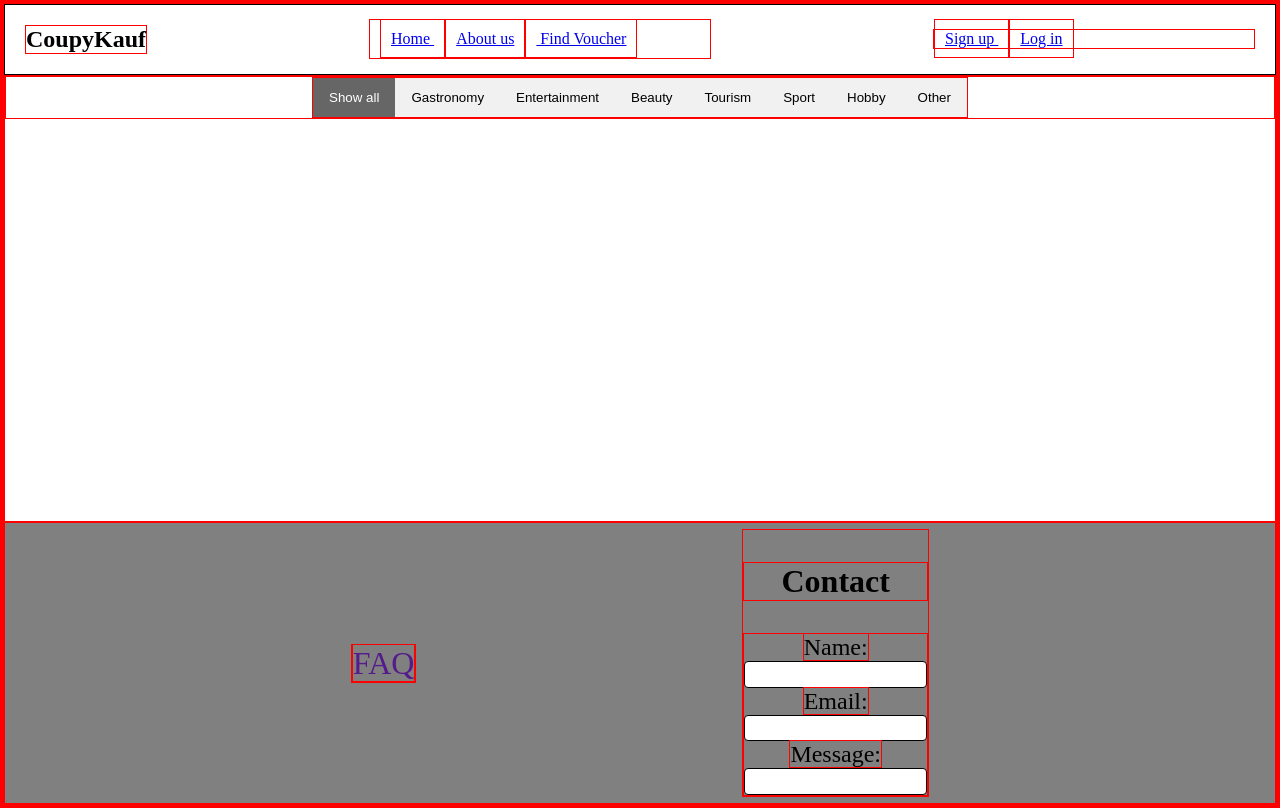
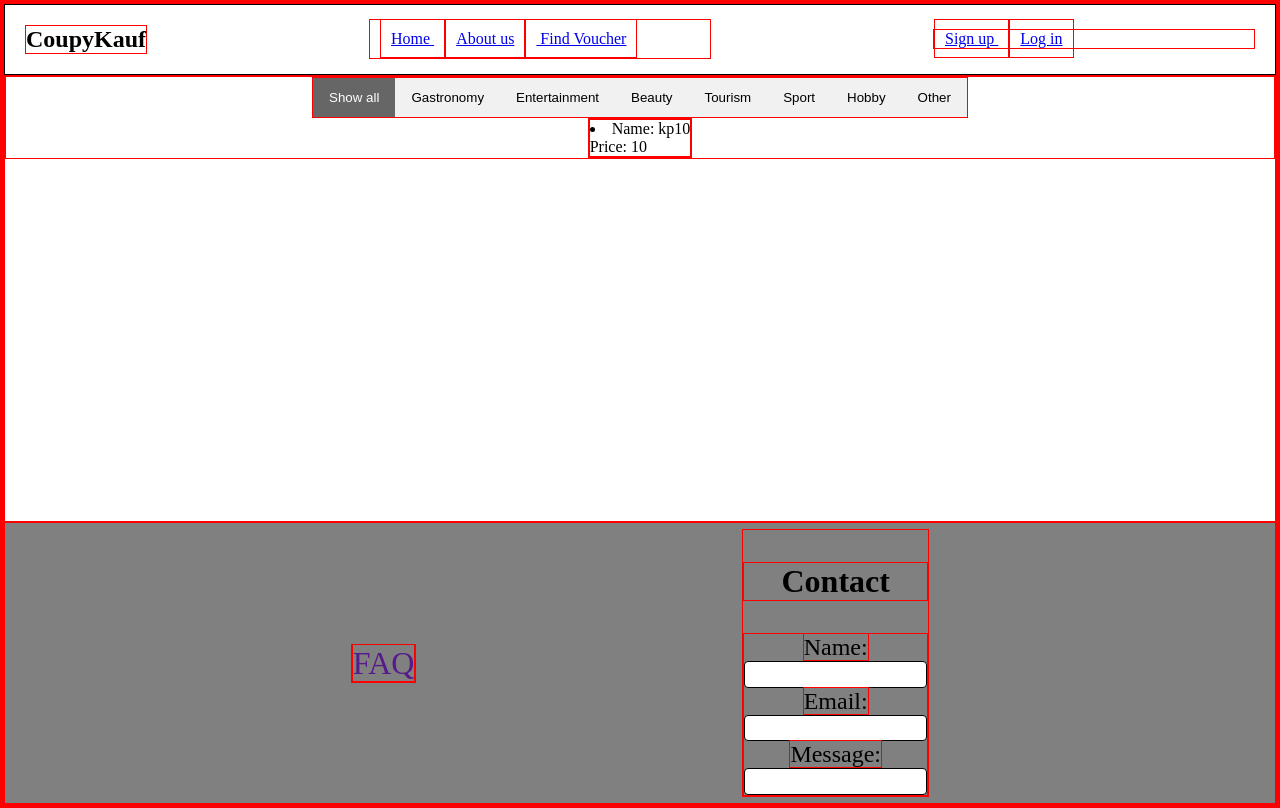
Before and after one commit to bekhzod-ab/coupykauf.io, a React (Create React App) app in the folder front-end/: page /vouchers in a window 1280 px wide. Both pictures are taken after a click on the button "Gastronomy". Built offline with nearby package versions, Linux system fonts and the light colour scheme.

Commit message:
filtering by category

```diff
--- a/front-end/src/pages/VouchersPage.js
+++ b/front-end/src/pages/VouchersPage.js
@@ -65,7 +65,7 @@ const VouchersPage = () => {
                 "name": "kp10",
                 "description": "Mohammed's Kebabi",
                 "price": 10,
-                "category": "sport"
+                "category": "gastronomy"
               },
               {
                 "articleNo": "vc-0004",
@@ -73,23 +73,84 @@ const VouchersPage = () => {
                 "description": "Leckerei biem Bekerei",
                 "price": 5,
                 "category": "hobby"
-              }
+              },
+              {
+                "articleNo": "vc-0002",
+                "name": "kp20",
+                "description": "schneiderie",
+                "price": 15,
+                "category": "beauty"
+              },
+              {
+                "articleNo": "vc-0003",
+                "name": "kp10",
+                "description": "Mohammed's Kebabi",
+                "price": 10,
+                "category": "sport"
+              },
+              {
+                "articleNo": "vc-0008",
+                "name": "kp10",
+                "description": "Golden Dolly Sauna",
+                "price": 10,
+                "category": "entertainment"
+              },
+              {
+                "articleNo": "vc-0008",
+                "name": "kp10",
+                "description": "Golden Billy Sauna",
+                "price": 10,
+                "category": "entertainment"
+              },
+              {
+                "articleNo": "vc-0003",
+                "name": "kp10",
+                "description": "Mohammed's Kebabi",
+                "price": 10,
+                "category": "sport"
+              },
+              {
+                "articleNo": "vc-0003",
+                "name": "kp10",
+                "description": "Mohammed's Kebabi",
+                "price": 10,
+                "category": "sport"
+              },
+
 
             ])
+
+    const [pointer, setPointer] = useState("")
+    const filtered = vouchers.filter((el) => el.category === pointer)
+    console.log(pointer)
+    console.log(filtered)
     return (
         <div className="vouchers-page">
 
-<div id="myBtnContainer">
-    <button class="btn /* active */" onclick="" > Show all</button>
-    <button class="btn" value="" onClick={console.log(vouchers.map((element) =>element.category))}> Gastronomy </button>
-    <button class="btn" value="entertainment" onClick={(e) => (console.log(e.target.value))}> Entertainment</button>
-    <button class="btn" value="beauty" onClick=""> Beauty</button>
-    <button class="btn" value="tourism" onClick=""> Tourism</button>
-    <button class="btn" value="sport" onClick=""> Sport</button>
-    <button class="btn" value="hobby" onClick=""> Hobby</button>
-    <button class="btn" value="other" onClick=""> Other</button>
+          <div id="myBtnContainer">
+              <button class="btn /* active */" onClick={console.log(vouchers.map((element) =>element.category))}> Show all</button>
+              <button class="btn" value="gastronomy" onClick={(e) => (setPointer(e.target.value))}> Gastronomy </button>
+              <button class="btn" value="entertainment" onClick={(e) => (setPointer(e.target.value))}> Entertainment</button>
+              <button class="btn" value="beauty" onClick={(e) => (setPointer(e.target.value))}> Beauty</button>
+              <button class="btn" value="tourism" onClick={(e) => (setPointer(e.target.value))}> Tourism</button>
+              <button class="btn" value="sport" onClick={(e) => (setPointer(e.target.value))}> Sport</button>
+              <button class="btn" value="hobby" onClick={(e) => (setPointer(e.target.value))}> Hobby</button>
+              <button class="btn" value="other" onClick={(e) => (setPointer(e.target.value))}> Other</button>
 
-</div>
+          </div>
+          <div>
+              {filtered.map((voucher,index) => (
+                <li key={index}>Name: {voucher.name}<br/>
+                                Price: {voucher.price}</li>
+
+              ))}
+          </div>
+
+
+
+
+
+
 
             {/* <input Change={(event)=>filterVouchers(event)} placeholder="Search..."/>
             <Filter/>
```
